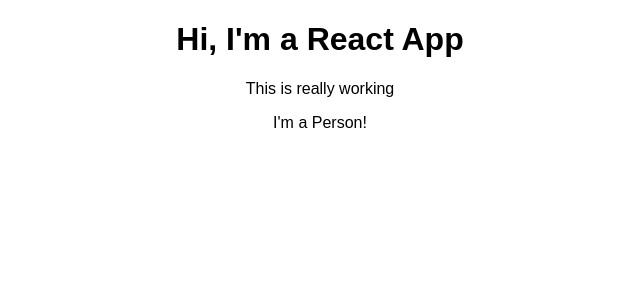
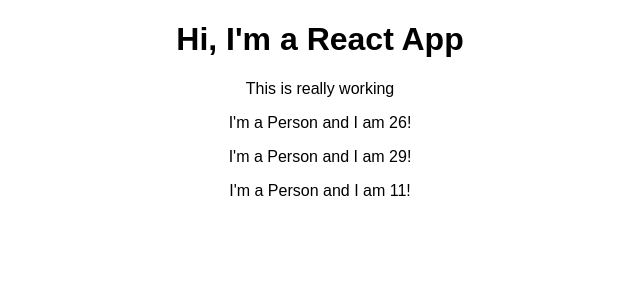
Before and after one commit to Denijar/react_complete_guide, a React (Create React App) app: page / in a window 1280 px wide. Shown: the top 300 px of the page, without its empty margins (320-960 px from the left). Built offline with nearby package versions, Linux system fonts and the light colour scheme.

Commit message:
duplicated our custom element and added dynamic content

```diff
--- a/src/App.js
+++ b/src/App.js
@@ -9,6 +9,8 @@ class App extends Component {
         <h1>Hi, I'm a React App</h1>
         <p>This is really working</p>
         <Person />
+        <Person />
+        <Person />
       </div>
     );
 
--- a/src/Person/Person.js
+++ b/src/Person/Person.js
@@ -1,7 +1,7 @@
 import React from 'react';
 
 const person = () => {
-    return <p>I'm a Person!</p>
+    return <p>I'm a Person and I am {Math.floor(Math.random() * 30)}!</p>
 };
 
 export default person;
```
